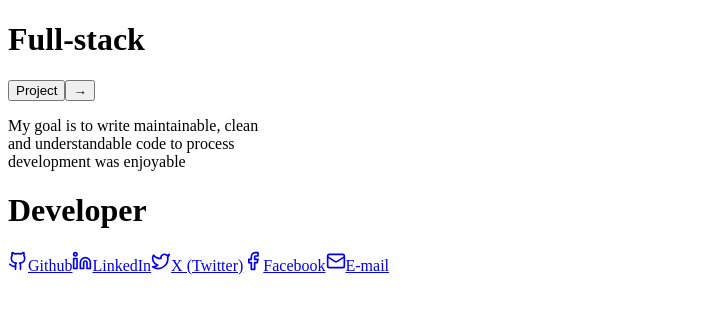
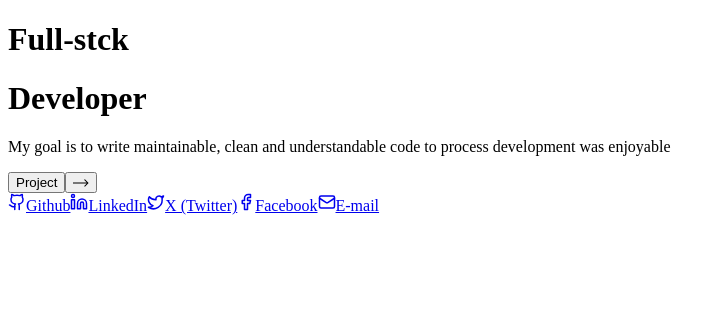
Before and after one commit to iamsaifulalom/personal-portfolio, a Next.js app: page / in a window 1280 px wide. Shown: the top 312 px of the page, without its empty margins (0-725 px from the left). Built offline with nearby package versions, Linux system fonts and the light colour scheme.

Commit message:
hero section done

```diff
--- a/src/components/header/header.tsx
+++ b/src/components/header/header.tsx
@@ -5,14 +5,15 @@ import ToggleTheme from './ToggleTheme';
 export default function Header() {
 
     return (
-        <header className="flex text-xl  p-5 justify-between items-center font-fira-code">
+        <header className="flex relative text-xl w-full p-5 justify-between items-center font-fira-code">
             <h2 >Saiful Alom</h2>
-            <div className="flex gap-8 text-lg">
+            <div className="hidden lg:flex gap-8 text-lg">
                 {navLinks.map(({ name, href }) => (
                     <Link key={name} className="" href={href}>{name}</Link>
                 ))}
             </div>
             <ToggleTheme />
+            {/* <div className='absolute border border-foreground size-40 rounded-full -right-24 '/> */}
         </header>
     )
 }
--- a/src/components/hero/hero.tsx
+++ b/src/components/hero/hero.tsx
@@ -1,37 +1,38 @@
-import { socialsLinks } from "@/constants/socials";
-import Button from "../ui/Button";
-import Link from "next/link";
+import React from 'react'
+import Button from '../ui/Button'
+import { socialsLinks } from '@/constants/socials'
+import Link from 'next/link'
 
 export default function Hero() {
   return (
-        <div className="px-10">
-            <div className='flex mt-16 items-center justify-between'>
-                <h1 className='text-9xl font-black font-fira-code'>Full-stack</h1>
-                <div className="flex gap-3">
-                    <Button label="Project" />
-                    <Button label="→" className="px-5.5 text-center flex items-center" />
-                </div>
-            </div>
-            <div className='flex mt-10 gap-6 justify-between'>
-                <p className="text-light-gray text-xl">
-                    My goal is to <span className="font-fira-code text-foreground">write maintainable, clean</span> <br />
-                    and <span className="font-fira-code text-foreground">understandable code to</span> process <br />
+    <div>
+      <h1 className='text-5xl font-fira-code'>Full-stck</h1>
+      <h1 className='text-5xl font-fira-code text-end mt-2'>Developer</h1>
+
+      {/* description */}
+      <p className='text-lg mt-6 leading-6 font-open-sans text-light-gray'>
+        My goal is to <span className='font-fira-code text-foreground'>write maintainable, clean</span> and <span className='font-fira-code text-foreground'>understandable code</span> to process
         development was enjoyable
       </p>
-                <h1 className='text-9xl font-black font-fira-code'>Developer</h1>
+
+      {/* cta buttons */}
+      <div className='mt-5 flex overflow-hidden gap-5'>
+        <Button label='Project' />
+        <Button variant='small'>
+          <svg width="16" height="8" viewBox="0 0 16 8" fill="none" xmlns="http://www.w3.org/2000/svg">
+            <path d="M15.3536 4.35355C15.5488 4.15829 15.5488 3.84171 15.3536 3.64645L12.1716 0.464466C11.9763 0.269204 11.6597 0.269204 11.4645 0.464466C11.2692 0.659728 11.2692 0.976311 11.4645 1.17157L14.2929 4L11.4645 6.82843C11.2692 7.02369 11.2692 7.34027 11.4645 7.53553C11.6597 7.7308 11.9763 7.7308 12.1716 7.53553L15.3536 4.35355ZM0 4L0 4.5L15 4.5V4V3.5L0 3.5L0 4Z" fill="black" />
+          </svg>
+        </Button>
       </div>
 
+
       {/* socials links */}
-            <div className="flex mt-7 justify-between gap-6 max-w-3xl mx-auto">
-                {socialsLinks.map(({ label, Icon , href}) => (
-                    <Link
-                    target="_blank"
-                        href={href}
-                        className="border flex items-center gap-3 border-gray px-4 py-2 rounded-full"
-                        key={label}
-                    >
-                        <Icon size={20} className="text-foreground" />
-                        <span className="text-light-gray">{label}</span>
+
+      <div className='flex flex-wrap gap-3 mt-8'>
+        {socialsLinks.map(({ href, Icon, label }) => (
+          <Link href={href} className='flex gap-2 border border-gray rounded-full px-3 py-2'>
+            <Icon className='text-foreground' size={18} />
+            <span className='text-sm text-light-gray'>{label}</span>
           </Link>
         ))}
       </div>
--- a/src/components/ui/Button.tsx
+++ b/src/components/ui/Button.tsx
@@ -1,17 +1,28 @@
+import { ReactNode } from "react"
+
+export default function Button({ label, onClick, variant = "large", children }: ButtonProps) {
+
+    const variants = {
+        large: "py-2 px-16",
+        small: " px-3 py-2"
+    }
+    return (
+        <button onClick={onClick}
+            className={`bg-foreground text-sm  rounded-full font-open-sans italic cursor-pointer ${variants[variant]}`}
+        >
+            {children}
+            {label &&
+                <span className="text-background text-md">{label}</span>
+            }
+        </button>
+    )
+}
 
 
 type ButtonProps = {
-    label: string,
+    label?: string,
     onClick?: () => void,
     className?: string,
+    variant?: "large" | "small",
+    children?: ReactNode
 }
-
-export default function Button({ label, onClick, className = "py-5 px-28" }: ButtonProps) {
-    return (
-        <button onClick={onClick}
-            className={`bg-foreground   text-sm  rounded-full font-open-sans italic cursor-pointer ${className}`}
-        >
-            <span className="text-background">{label}</span>
-        </button>
-    )
-}
--- /dev/null
+++ b/src/components/ui/button/Button.tsx
@@ -0,0 +1,9 @@
+import React from 'react'
+
+export default function Button() {
+  return (
+    <button>
+        button
+    </button>
+  )
+}
--- a/src/pages/index.tsx
+++ b/src/pages/index.tsx
@@ -3,8 +3,8 @@ import React from 'react'
 
 export default function Index() {
   return (
-    <>
+    <div className='p-4'>
      <Hero/>
-    </>
+    </div>
   )
 }
--- a/src/styles/globals.css
+++ b/src/styles/globals.css
@@ -53,3 +53,7 @@ body {
   color: var(--color-foreground);
   overflow-x: hidden;
 }
+
+.hero-heading {
+  @apply text-3xl md:text-[70px] lg:text-9xl font-black font-fira-code
+}
```
Also changed, not shown: src/components/header/ToggleTheme.tsx (+8 -4 lines), src/components/ui/HamburgerMenu.tsx (added, +8 -0 lines), src/components/ui/HeaderCircle.tsx (added, +17 -0 lines), public/Arrow 1.svg (added). Lines whose indentation alone changed are shown as unchanged.
